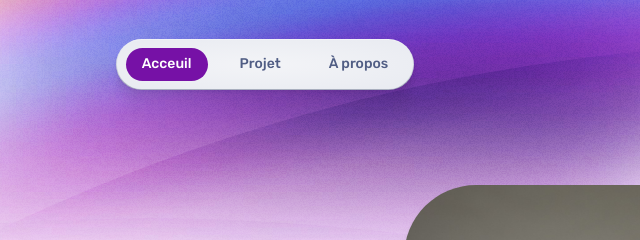
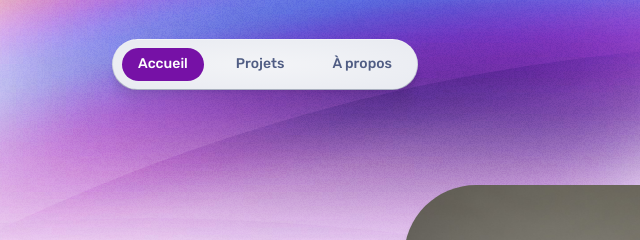
Before and after one commit to JulienCodron/JulienCodron.github.io, an Astro site: page / in a window 1280 px wide. Shown: the top 240 px of the page, 375-1015 px from the left. Built offline with nearby package versions, Linux system fonts and the light colour scheme; Astro itself is replaced by a stand-in of ours.

Commit message:
Correction faute ORTH

```diff
--- a/src/components/Nav.astro
+++ b/src/components/Nav.astro
@@ -5,8 +5,8 @@ import type { iconPaths } from './IconPaths';
 
 /** Main menu items */
 const textLinks: { label: string; href: string }[] = [
-	{ label: 'Acceuil', href: '/' },
-	{ label: 'Projet', href: '/work/' },
+	{ label: 'Accueil', href: '/' },
+	{ label: 'Projets', href: '/work/' },
 	{ label: 'À propos', href: '/about/' },
 ];
 
```
